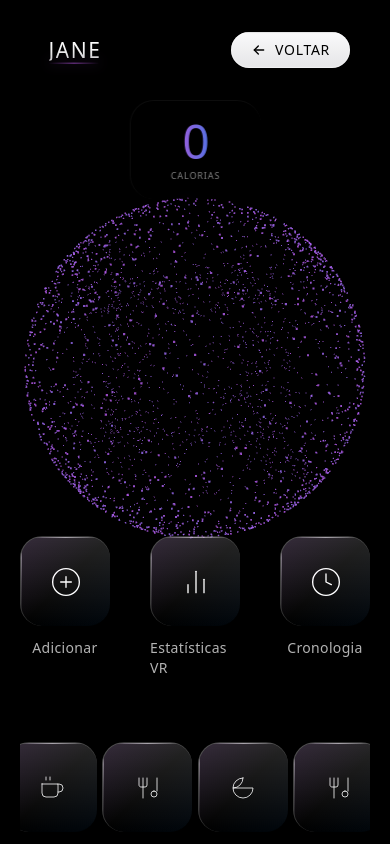
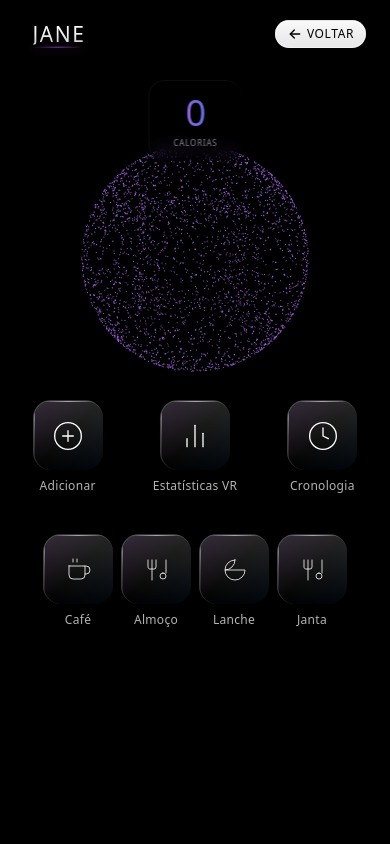
Before and after one commit to lisboatech/salomao, a Next.js app: page /dashboard in a window 390 px wide. Built offline with nearby package versions, Linux system fonts and the light colour scheme; no server answers; the database is empty.

Commit message:
Melhorias na responsividade do dashboard para telas menores

```diff
--- a/src/components/dashboard/dashboard-layout.tsx
+++ b/src/components/dashboard/dashboard-layout.tsx
@@ -28,15 +28,15 @@ export function DashboardLayout({
   onFilterChange
 }: DashboardLayoutProps) {
   return (
-    <main className="h-screen bg-black text-white p-5 md:p-10 overflow-hidden">
+    <main className="min-h-screen bg-black text-white p-3 xs:p-4 sm:p-5 md:p-10 overflow-x-hidden overflow-y-auto lg:overflow-hidden">
       <div className="max-w-7xl mx-auto">
         {/* Header com logo - transparente e discreto */}
         <div className="flex flex-col">
-          <header className="flex justify-between items-center px-5 py-3 md:px-10 md:py-3 mb-4 bg-black/20 backdrop-blur-sm rounded-xl">
+          <header className="flex justify-between items-center px-3 xs:px-4 sm:px-5 py-2 xs:py-3 md:px-10 md:py-3 mb-3 sm:mb-4 bg-black/20 backdrop-blur-sm rounded-lg sm:rounded-xl">
             <div className="hover:opacity-80 transition-opacity duration-300">
               <JaneLogo />
             </div>
-            <a href="/" className="bg-[#F5F5F7] px-5 py-2 rounded-full font-medium tracking-wider inline-flex items-center gap-2 hover:shadow-[0_0_15px_rgba(255,255,255,0.4)] hover:bg-white hover:scale-[1.02] active:scale-[0.98] transition-all duration-300 relative overflow-hidden group">
+            <a href="/" className="bg-[#F5F5F7] px-3 xs:px-4 sm:px-5 py-1.5 xs:py-2 rounded-full text-xs sm:text-sm font-medium tracking-wider inline-flex items-center gap-1 sm:gap-2 hover:shadow-[0_0_15px_rgba(255,255,255,0.4)] hover:bg-white hover:scale-[1.02] active:scale-[0.98] transition-all duration-300 relative overflow-hidden group">
               {/* Efeito metálico sutil */}
               <div className="absolute inset-0 bg-gradient-to-b from-white/50 to-black/5"></div>
 
@@ -52,29 +52,29 @@ export function DashboardLayout({
                 <path d="M11 6L5 12L11 18" stroke="#000000" strokeWidth="2" strokeLinecap="round" strokeLinejoin="round"/>
               </svg>
 
-              <span className="relative z-10 text-[#000000] font-medium tracking-wider text-sm">VOLTAR</span>
+              <span className="relative z-10 text-[#000000] font-medium tracking-wider text-xs sm:text-sm">VOLTAR</span>
             </a>
           </header>
         </div>
 
         {/* Contador de calorias premium estilo Apple - posicionado no topo centralizado */}
-        <div className="absolute top-[100px] left-1/2 transform -translate-x-1/2 z-20 pointer-events-none">
-          <div className="text-center backdrop-blur-sm bg-black/5 px-10 py-4 rounded-3xl border-t border-l border-white/5 shadow-[0_4px_20px_rgba(0,0,0,0.1)]">
-            <div className="text-5xl font-thin tracking-tight bg-clip-text text-transparent bg-gradient-to-r from-[#BF5AF2]/90 to-[#0A84FF]/90 mb-1" style={{letterSpacing: '-0.02em'}}>
+        <div className="absolute top-[80px] sm:top-[100px] left-1/2 transform -translate-x-1/2 z-20 pointer-events-none">
+          <div className="text-center backdrop-blur-sm bg-black/5 px-6 sm:px-10 py-3 sm:py-4 rounded-2xl sm:rounded-3xl border-t border-l border-white/5 shadow-[0_4px_20px_rgba(0,0,0,0.1)]">
+            <div className="text-4xl sm:text-5xl font-thin tracking-tight bg-clip-text text-transparent bg-gradient-to-r from-[#BF5AF2]/90 to-[#0A84FF]/90 mb-1" style={{letterSpacing: '-0.02em'}}>
               {filteredMeals.reduce((total, meal) => total + meal.calories, 0)}
             </div>
-            <div className="text-[9px] uppercase tracking-widest text-white/50 font-light">
+            <div className="text-[8px] sm:text-[9px] uppercase tracking-widest text-white/50 font-light">
               calorias
             </div>
           </div>
         </div>
 
         {/* Layout premium estilo Apple: Esfera e gerenciamento de refeições */}
-        <div className="flex flex-col lg:flex-row lg:items-center h-screen overflow-hidden mt-6">
+        <div className="flex flex-col lg:flex-row lg:items-center min-h-[calc(100vh-120px)] lg:h-screen overflow-visible lg:overflow-hidden mt-4 sm:mt-6">
           {/* Área esquerda: Esfera como elemento âncora - estilo Apple */}
           <div className="w-full lg:w-[45%] flex flex-col items-center lg:sticky lg:top-0 mb-4 lg:mb-0 lg:h-[calc(100vh-120px)]">
             {/* Esfera de visualização com botão de voz - posicionada mais acima */}
-            <div className="relative w-full flex items-center justify-center h-[400px] lg:h-[60vh] mt-12 sm:mt-10 md:mt-8 lg:mt-6">
+            <div className="relative w-full flex items-center justify-center h-[300px] xs:h-[350px] sm:h-[400px] lg:h-[60vh] mt-6 sm:mt-8 md:mt-6 lg:mt-6">
               {/* Efeito de brilho sutil em torno da esfera */}
               <div className="absolute inset-0 flex items-center justify-center">
                 <div className="absolute -inset-4 bg-white/[0.01] blur-3xl rounded-full opacity-30"></div>
--- a/src/components/dashboard/meal-filter-buttons.tsx
+++ b/src/components/dashboard/meal-filter-buttons.tsx
@@ -9,7 +9,7 @@ interface MealFilterButtonsProps {
 export function MealFilterButtons({ selectedFilterType, handleFilterClick }: MealFilterButtonsProps) {
   return (
     <div className="mt-0 w-full flex justify-center">
-      <div className="grid grid-cols-4 gap-8 md:gap-10 lg:gap-12 justify-items-center">
+      <div className="grid grid-cols-4 gap-2 xs:gap-4 sm:gap-6 md:gap-10 lg:gap-12 justify-items-center">
         {/* Café da manhã */}
         <AppIcon
           label="Café"
--- a/src/components/ui/app-icon.tsx
+++ b/src/components/ui/app-icon.tsx
@@ -12,7 +12,7 @@ interface AppIconProps {
 export function AppIcon({ children, label, onClick, href }: AppIconProps) {
   const iconContent = (
     <>
-      <div className="tilt-card relative w-[90px] h-[90px] rounded-[22px] overflow-hidden flex justify-center items-center backdrop-blur-[35px] bg-gradient-to-b from-white/15 to-transparent border-t border-l border-white/20 group-hover:shadow-[0_0_30px_rgba(191,90,242,0.3)] group-hover:scale-105 transition-all duration-500 ease-out">
+      <div className="tilt-card relative w-[70px] h-[70px] xs:w-[80px] xs:h-[80px] sm:w-[90px] sm:h-[90px] rounded-[18px] sm:rounded-[22px] overflow-hidden flex justify-center items-center backdrop-blur-[35px] bg-gradient-to-b from-white/15 to-transparent border-t border-l border-white/20 group-hover:shadow-[0_0_30px_rgba(191,90,242,0.3)] group-hover:scale-105 transition-all duration-500 ease-out">
         {/* Efeito de brilho superior premium */}
         <div className="absolute top-0 left-0 right-0 h-[1px] bg-gradient-to-r from-transparent via-white/60 to-transparent"></div>
 
@@ -25,7 +25,7 @@ export function AppIcon({ children, label, onClick, href }: AppIconProps) {
         {/* Ícone */}
         {children}
       </div>
-      <span className="text-sm text-white/70 mt-3 font-light tracking-wide">{label}</span>
+      <span className="text-xs sm:text-sm text-white/70 mt-2 sm:mt-3 font-light tracking-wide">{label}</span>
     </>
   );
 
--- a/src/components/ui/floating-nav.tsx
+++ b/src/components/ui/floating-nav.tsx
@@ -50,7 +50,7 @@ export function FloatingNav({ onAddClick, meals = [], loading = false, error = n
 
 
         {/* Grid de aplicativos estilo Apple */}
-        <div className="grid grid-cols-3 gap-10 md:gap-12 lg:gap-16 justify-items-center mb-16 -mt-12 sm:-mt-16 md:-mt-20 lg:-mt-24">
+        <div className="grid grid-cols-3 gap-4 xs:gap-6 sm:gap-8 md:gap-12 lg:gap-16 justify-items-center mb-10 sm:mb-16 -mt-6 sm:-mt-12 md:-mt-16 lg:-mt-20">
           {/* Adicionar Refeições App */}
           <AppIcon label="Adicionar" onClick={onAddClick}>
             <svg width="32" height="32" viewBox="0 0 24 24" fill="none" xmlns="http://www.w3.org/2000/svg" stroke="currentColor" strokeWidth="1" strokeLinecap="round" strokeLinejoin="round">
--- a/src/components/voice/voice-sphere.tsx
+++ b/src/components/voice/voice-sphere.tsx
@@ -179,5 +179,5 @@ export const VoiceSphere = ({ isConnected, agentState = 'disconnected' }: VoiceS
     return cleanup;
   }, [pathname]); // Removida dependência de pulseIntensity
 
-  return <div ref={containerRef} className="w-[450px] h-[450px] sm:w-[500px] sm:h-[500px] md:w-[550px] md:h-[550px] lg:w-[600px] lg:h-[600px] transition-all duration-300" key={pathname} />;
+  return <div ref={containerRef} className="w-[300px] h-[300px] xs:w-[350px] xs:h-[350px] sm:w-[450px] sm:h-[450px] md:w-[500px] md:h-[500px] lg:w-[550px] lg:h-[550px] transition-all duration-300" key={pathname} />;
 };
--- a/tailwind.config.js
+++ b/tailwind.config.js
@@ -6,6 +6,14 @@ module.exports = {
     "./src/app/**/*.{js,ts,jsx,tsx,mdx}",
   ],
   theme: {
+    screens: {
+      'xs': '375px',
+      'sm': '640px',
+      'md': '768px',
+      'lg': '1024px',
+      'xl': '1280px',
+      '2xl': '1536px',
+    },
     extend: {
       colors: {
         background: "#000000",
```
